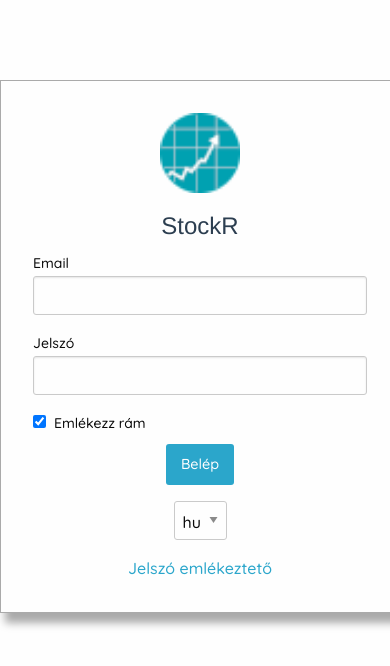
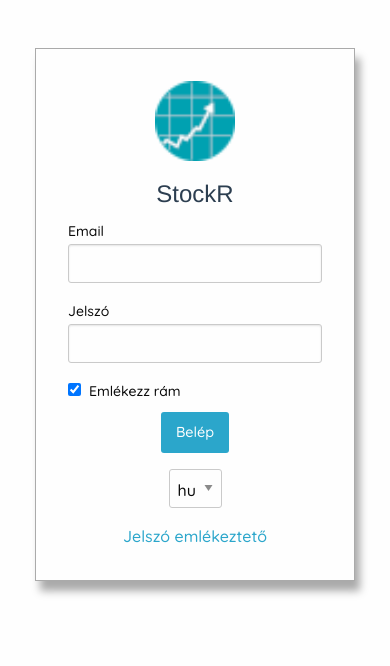
Before and after one commit to rrd108/stockr-vue, a Vue app: page /hu in a window 390 px wide. Shown: the top 666 px of the page. Built offline with nearby package versions, Linux system fonts and the light colour scheme.

Commit message:
fix mobil login design

```diff
--- a/src/components/StockRlogin.vue
+++ b/src/components/StockRlogin.vue
@@ -129,10 +129,10 @@ export default {
 
 <style scoped>
 .login {
-    margin: 5em auto;
-    width: 25em;
+    margin: 3rem auto;
+    width: 20rem;
     border: thin solid #aaa;
-    padding: 2em;
+    padding: 2rem;
     box-shadow: 5px 10px 8px #aaa;
 }
 .login img {
```
